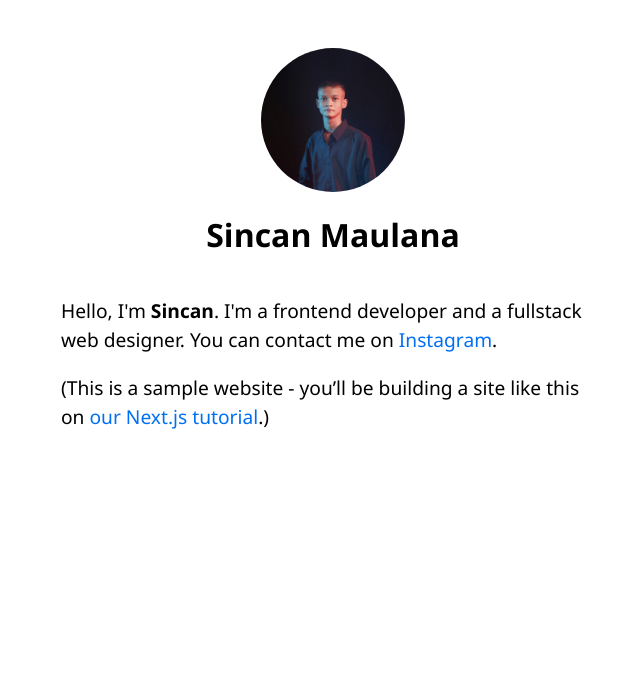
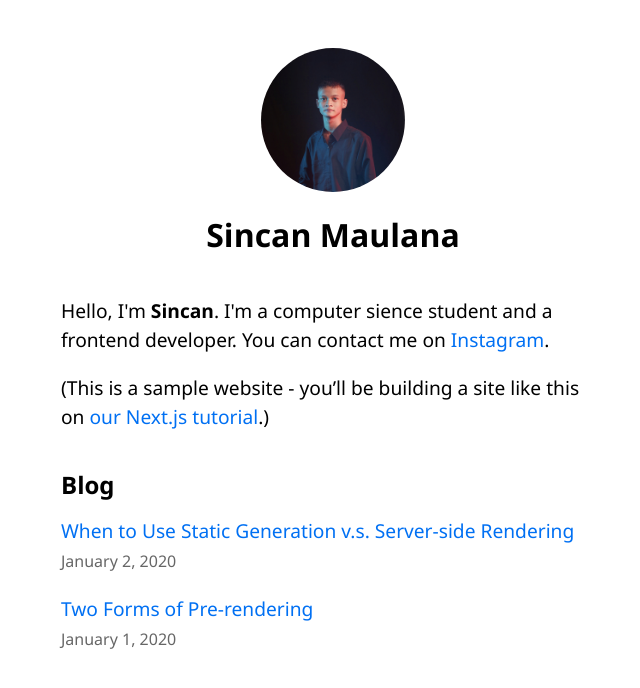
Before and after one commit to sincanmaulanaa/learn-nextjs, a Next.js app: page / in a window 1280 px wide. Shown: the top 688 px of the page, without its empty margins (307-947 px from the left). Built offline with nearby package versions, Linux system fonts and the light colour scheme.

Commit message:
💄 Add async function

```diff
--- a/pages/index.js
+++ b/pages/index.js
@@ -1,8 +1,20 @@
 import Head from "next/head";
 import Layout, { siteTitle } from "../components/layout";
 import utilStyles from "../styles/utils.module.css";
+import { getSortedPostsData } from "../lib/posts";
+import Link from "next/link";
+import Date from "../components/date";
 
-export default function Home() {
+export async function getStaticProps() {
+  const allPostsData = getSortedPostsData();
+  return {
+    props: {
+      allPostsData,
+    },
+  };
+}
+
+export default function Home({ allPostsData }) {
   return (
     <Layout home>
       <Head>
@@ -10,8 +22,8 @@
       </Head>
       <section className={utilStyles.headingMd}>
         <p>
-          Hello, I'm <b>Sincan</b>. I'm a frontend developer and a fullstack web
-          designer. You can contact me on{" "}
+          Hello, I'm <b>Sincan</b>. I'm a computer sience student and a frontend
+          developer. You can contact me on{" "}
           <a href="https://instagram.com/sincan.mln">Instagram</a>.
         </p>
         <p>
@@ -19,6 +31,22 @@
           <a href="https://nextjs.org/learn">our Next.js tutorial</a>.)
         </p>
       </section>
+      <section className={`${utilStyles.headingMd} ${utilStyles.padding1px}`}>
+        <h2 className={utilStyles.headingLg}>Blog</h2>
+        <ul className={utilStyles.list}>
+          {allPostsData.map(({ id, date, title }) => (
+            <li className={utilStyles.listItem} key={id}>
+              <Link href={`/posts/${id}`}>
+                <a>{title}</a>
+              </Link>
+              <br />
+              <small className={utilStyles.lightText}>
+                <Date dateString={date} />
+              </small>
+            </li>
+          ))}
+        </ul>
+      </section>
     </Layout>
   );
 }
```
